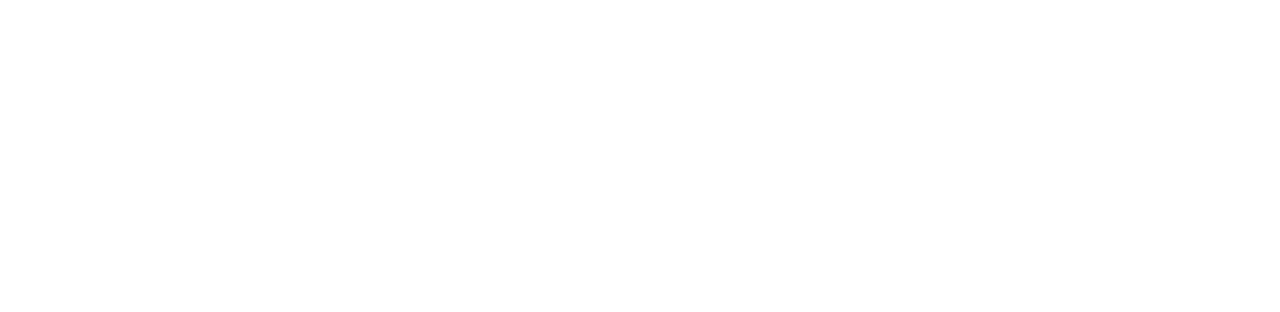
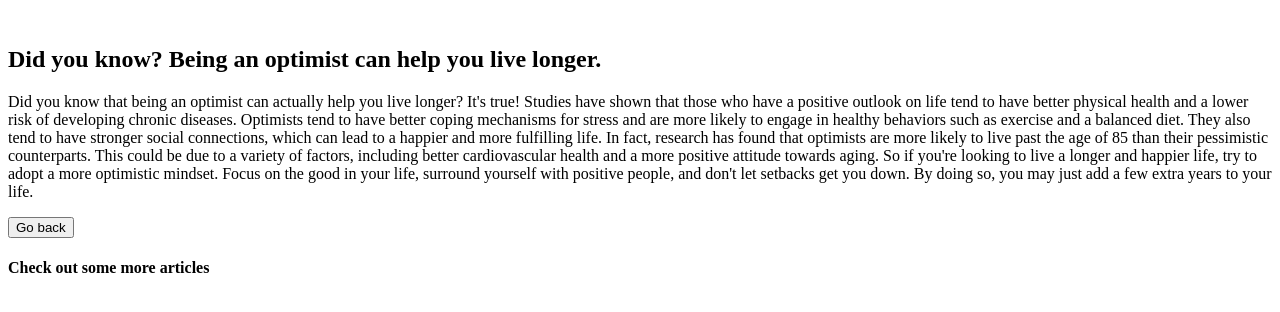
Before and after one commit to RosicaNikolova/quick-doc-pwa, a plain HTML site: page article.html in a window 1280 px wide. Drawn offline with Linux system fonts and the light colour scheme.

Commit message:
made changes to index.css colors

```diff
--- a/article.html
+++ b/article.html
@@ -7,6 +7,42 @@
     <title>Document</title>
 </head>
 <body>
+    <nav>
+        <div class="article-back-arrow">
 
+        </div>
+        <div class="article-logo-icon">
+
+        </div>
+    </nav>
+
+    <article>
+        <img src="">
+        <h1>
+            Did you know? Being an optimist can help you live longer.
+        </h1>
+        <p>Did you know that being an optimist can actually help you live longer? It's true! Studies have shown that those who have a positive outlook on life tend to have better physical health and a lower risk of developing chronic diseases.
+
+            Optimists tend to have better coping mechanisms for stress and are more likely to engage in healthy behaviors such as exercise and a balanced diet.
+
+            They also tend to have stronger social connections, which can lead to a happier and more fulfilling life.
+
+            In fact, research has found that optimists are more likely to live past the age of 85 than their pessimistic counterparts. This could be due to a variety of factors, including better cardiovascular health and a more positive attitude towards aging.
+
+            So if you're looking to live a longer and happier life, try to adopt a more optimistic mindset.
+
+            Focus on the good in your life, surround yourself with positive people, and don't let setbacks get you down. By doing so, you may just add a few extra years to your life.
+        </p>
+    </article>
+    <a href="inqueue.html">
+        <button>Go back</button>
+    </a>
+
+    <div class="article-related-articles">
+        <h4>
+            Check out some more articles
+        </h4>
+
+    </div>
 </body>
 </html>
--- a/css/index.css
+++ b/css/index.css
@@ -1,23 +1,11 @@
-/* .index-flex-container{
-    display: flex;
-    justify-content: center;
-    flex-direction: column;
-} */
 
+body{
+    background-color: #F5F5F5;
+}
 .index-page-container{
     text-align: center;
     margin-top: 10%;
 }
-
-/* .index-input-container{
-    text-align: center;
-}
-
-.index-intro-text{
-    text-align: center;
-}
-
-*/
 
 
 .index-input-gp-code{
```
